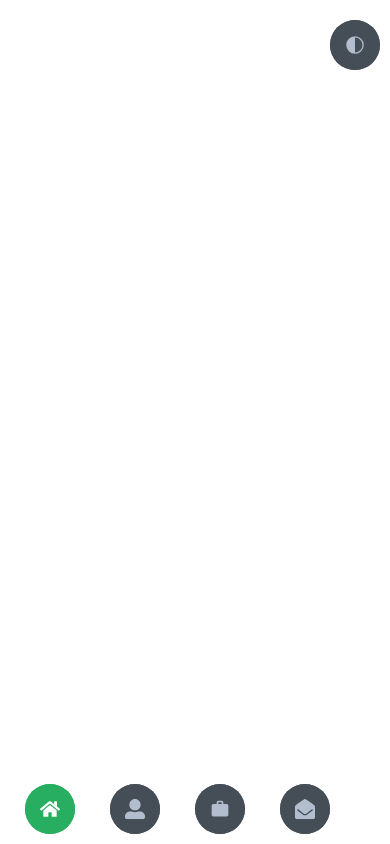
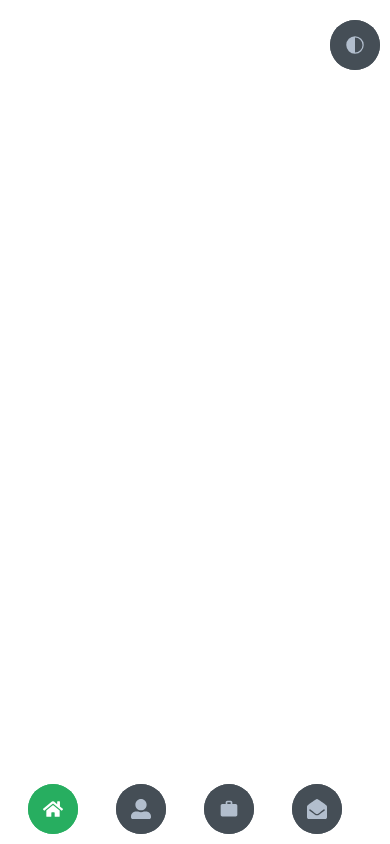
Before and after one commit to jsvoo/new-portfolio, a React (Create React App) app: page /nav in a window 390 px wide. Built offline with nearby package versions, Linux system fonts and the light colour scheme.

Commit message:
moved navigation media query into navigation.scss

```diff
--- a/src/components/styles/navigation.scss
+++ b/src/components/styles/navigation.scss
@@ -57,3 +57,26 @@ a{
     background-color: #F56692;
   }
 }
+
+
+
+
+@media(max-width:770px){
+    .nav-items{
+    z-index: 1;
+    flex-direction: row !important;
+    top: 100vh;
+    right: 0;
+    left: 0;
+    bottom: 0vh;
+    justify-content: space-evenly;
+
+  .mode{
+    position: fixed;
+    top: 10px;
+    right: 10px;
+    width: 50px;
+    height: 50px;
+  }
+  }
+}
```
